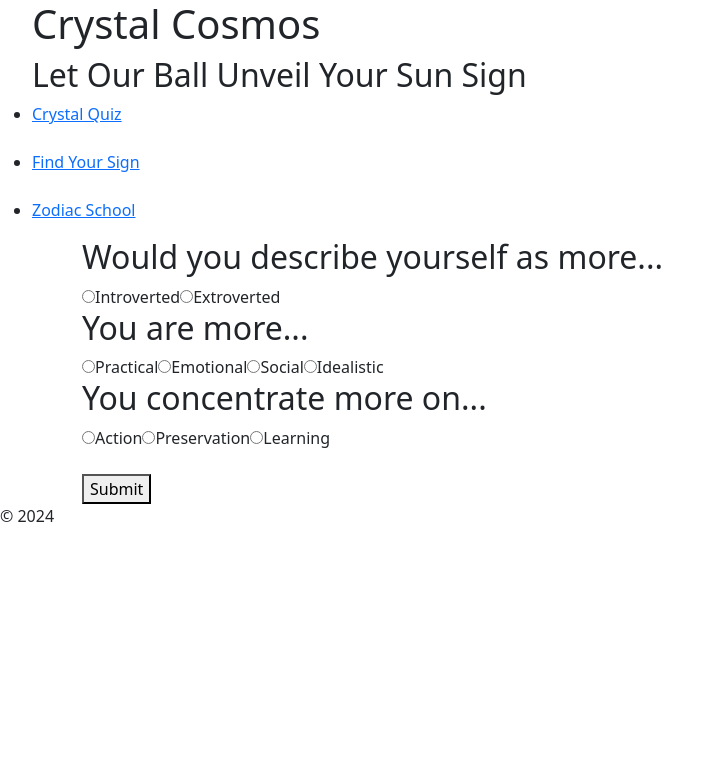
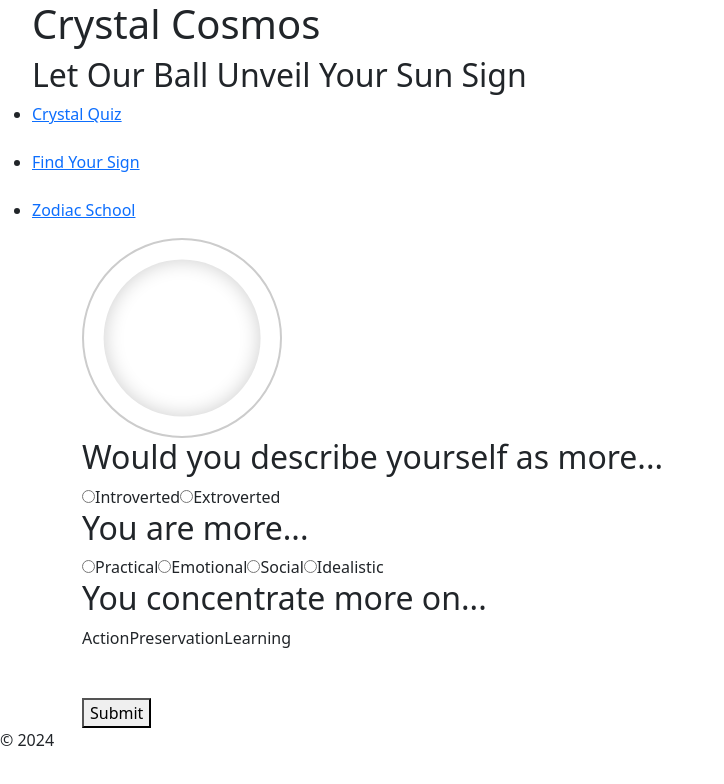
Before and after one commit to boboflofo/Astrology, a React (Vite) app: page / in a window 1280 px wide. Shown: the top 784 px of the page, without its empty margins (0-724 px from the left). Built offline with nearby package versions, Linux system fonts and the light colour scheme.

Commit message:
adding some new logic for crystal ball

```diff
--- a/package.json
+++ b/package.json
@@ -14,7 +14,8 @@
     "bootstrap": "^5.3.3",
     "react": "^18.2.0",
     "react-bootstrap": "^2.10.1",
-    "react-dom": "^18.2.0"
+    "react-dom": "^18.2.0",
+    "react-router-dom": "^6.22.1"
   },
   "devDependencies": {
     "@types/react": "^18.2.56",
--- /dev/null
+++ b/src/Game.css
@@ -0,0 +1,56 @@
+
+.crystal-ball {
+  position: relative;
+  width: 200px;
+  height: 200px;
+  background: radial-gradient(circle, #ffffff 10%, rgba(255, 255, 255, 0) 70%);
+  border-radius: 50%;
+  border: 2px solid #ccc;
+  overflow: hidden;
+}
+
+.crystal-ball-inner {
+  position: absolute;
+  top: 50%;
+  left: 50%;
+  transform: translate(-50%, -50%);
+  width: 80%;
+  height: 80%;
+  background: #fff;
+  border-radius: 50%;
+  box-shadow: inset 0 0 20px rgba(0, 0, 0, 0.2);
+  display: flex;
+  justify-content: center;
+  align-items: center;
+}
+
+.answer {
+  font-size: 18px;
+  text-align: center;
+  color: #333;
+  display: none; /* Initially hidden */
+}
+
+@keyframes shake {
+  0% { transform: rotate(0deg); }
+  25% { transform: rotate(-5deg); }
+  50% { transform: rotate(5deg); }
+  75% { transform: rotate(-3deg); }
+  100% { transform: rotate(0deg); }
+}
+
+.shaking {
+  animation: shake 0.5s ease-in-out;
+}
+
+.selected {
+  font-size: 1.2em;
+  color: white;
+  background-color: #f6c042;
+  transition: transform 0.3s ease;
+
+}
+
+.selected:hover {
+  transform: scale(1.1);
+}
--- a/src/components/App.jsx
+++ b/src/components/App.jsx
@@ -1,5 +1,6 @@
 import { useState } from 'react';
 import '../App.css'
+import '../Game.css'
 import { BrowserRouter as Router, Routes, Route } from 'react-router-dom';
 import Header from './Header';
 import Footer from './Footer';
--- a/src/components/Game.jsx
+++ b/src/components/Game.jsx
@@ -1,12 +1,14 @@
 import React, { useState } from 'react';
+import '../Game.css';
 
 const GameForm = () => {
   const [userExpression, setUserExpression] = useState('');
   const [userDescription, setUserDescription] = useState('');
   const [userConcentration, setUserConcentration] = useState('');
   const [astrologyData, setAstrologyData] = useState(null);
+  const [crystalBallAnswer, setCrystalBallAnswer] = useState('');
 
-async function handleFormSubmit(event){
+  async function handleFormSubmit(event) {
     event.preventDefault();
 
     try {
@@ -14,78 +16,104 @@ async function handleFormSubmit(event){
       const jsonResponse = await response.json();
 
       if (!response.ok) {
-        const errorMessage = `${response.status} ${response.statusText} ${jsonResponse.message}`;
+        const errorMessage = `Error fetching astro data: ${response.status} ${response.statusText} ${jsonResponse.message}`;
         throw new Error(errorMessage);
       }
 
-      setAstrologyData(jsonResponse);
+      //Crystal ball logic maybe change this to actual answers? idk
+      const answer = ['Yes', 'No', 'Maybe', 'Try again later', 'Outlook not so good'];
+      const randomIndex = Math.floor(Math.random() * answer.length);
+      setCrystalBallAnswer(answer[randomIndex]);
+
     } catch (error) {
       console.error('Error fetching astro data', error);
-      // Handle error
+      return error;
     }
   };
 
 
+  return (
+    //Crystal ball container
+    <div className='container'>
+      {/* Crystal ball container */}
+      <div className='outer-ball'>
+        <div className='crystal-ball'>
+          <div className='crystal-ball-inner'>
+            <div className='answer' id='answer'>
+              {crystalBallAnswer && <p>{`The crystal ball says: ${crystalBallAnswer}`}</p>}
+            </div>
+          </div>
+        </div>
+      </div>
 
 
-
-  //   AstrologyApi.getData(apiCall)
-  //     .then((data) => {
-  //       setAstrologyData(data);
-  //     })
-  //     .catch((error) => {
-  //       console.error('Error fetching astro data', error);
-  //     });
-  // };
-
-  return (
-    <div className='container'>
+      <div className='form-container'>
         <form onSubmit={handleFormSubmit}>
           <h2>Would you describe yourself as more...</h2>
 
           <label>
-            <input type="radio" value="Introverted" onChange={() => setUserExpression('Introverted')}/>Introverted
+            <input type="radio" value="Introverted" onChange={() => setUserExpression('Introverted')} />Introverted
           </label>
 
           <label>
-            <input type="radio"value="Extroverted" onChange={() => setUserExpression('Extroverted')}/>Extroverted
+            <input type="radio" value="Extroverted" onChange={() => setUserExpression('Extroverted')} />Extroverted
           </label>
 
 
           <h2>You are more...</h2>
 
           <label>
-            <input type="radio" value="Practical" onChange={() => setUserDescription('Practical')}/>Practical
+            <input type="radio" value="Practical" onChange={() => setUserDescription('Practical')} />Practical
           </label>
 
           <label>
-            <input type="radio"value="Emotional" onChange={() => setUserDescription('Emotional')}/>Emotional
+            <input type="radio" value="Emotional" onChange={() => setUserDescription('Emotional')} />Emotional
           </label>
 
           <label>
-            <input type="radio"value="Social" onChange={() => setUserDescription('Social')}/>Social
+            <input type="radio" value="Social" onChange={() => setUserDescription('Social')} />Social
           </label>
 
           <label>
-            <input type="radio"value="Idealistic" onChange={() => setUserDescription('Idealistic')}/>Idealistic
+            <input type="radio" value="Idealistic" onChange={() => setUserDescription('Idealistic')} />Idealistic
           </label>
 
           <h2>You concentrate more on...</h2>
 
-          <label>
+          <div>
+            <span
+              className={userConcentration === 'Action' ? 'selected' : ''}
+              onClick={() => setUserConcentration('Action')}
+            >
+              Action
+            </span>
+            <span
+              className={userConcentration === 'Preservation' ? 'selected' : ''}
+              onClick={() => setUserConcentration('Preservation')}
+            >
+              Preservation
+            </span>
+            <span
+              className={userConcentration === 'Learning' ? 'selected' : ''}
+              onClick={() => setUserConcentration('Learning')}
+            >
+              Learning
+            </span>
+          </div>
+          {/* <label>
             <input type="radio" value="Action" onChange={() => setUserConcentration('Action')} />Action
           </label>
 
           <label>
-            <input type="radio"value="Preservation" onChange={() => setUserConcentration('Preservation')} />Preservation
+            <input type="radio" value="Preservation" onChange={() => setUserConcentration('Preservation')} />Preservation
           </label>
 
           <label>
-            <input type="radio"value="Learning" onChange={() => setUserConcentration('Learning')} />Learning
-            </label>
+            <input type="radio" value="Learning" onChange={() => setUserConcentration('Learning')} />Learning
+          </label> */}
 
-<br/>
-<br/>
+          <br />
+          <br />
           <button type="submit">Submit</button>
 
         </form>
@@ -94,12 +122,13 @@ async function handleFormSubmit(event){
         {astrologyData && (
           <div>
             <h2>Your crystal ball reveals: </h2>
-    <br/>
+            <br />
             <h3>You are a... </h3>
             <h1>{astrologyData}</h1>
           </div>
         )}
       </div>
+    </div>
   );
 
 };
--- a/vite.config.js
+++ b/vite.config.js
@@ -1,23 +1,18 @@
 import { defineConfig } from 'vite'
 import react from '@vitejs/plugin-react'
+import path from 'path' // Import 'path' directly here
 
 // https://vitejs.dev/config/
 export default defineConfig({
   base: "/",
   plugins: [react()],
+  resolve: {
+    alias: {
+      '~bootstrap': path.resolve(__dirname, 'node_modules/bootstrap'), // Define your path alias here
+    }
+  },
+  server: {
+    port: 8080,
+    hot: true
+  }
 })
-
-const path = require('path')
-
-// export default {
-//   root: path.resolve(__dirname, 'src'),
-//   resolve: {
-//     alias: {
-//       '~bootstrap': path.resolve(__dirname, 'node_modules/bootstrap'),
-//     }
-//   },
-//   server: {
-//     port: 8080,
-//     hot: true
-//   }
-// }
```
Also changed, not shown: 1 other file (tests, documents, lock files or other folders). Lines whose indentation alone changed are shown as unchanged.
